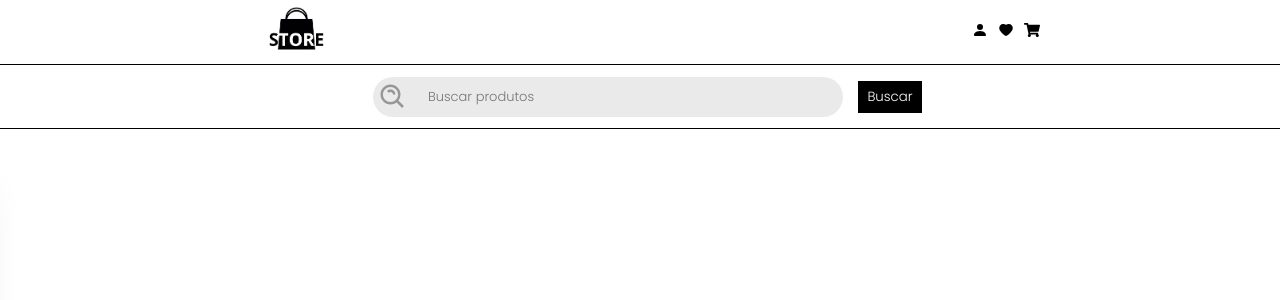
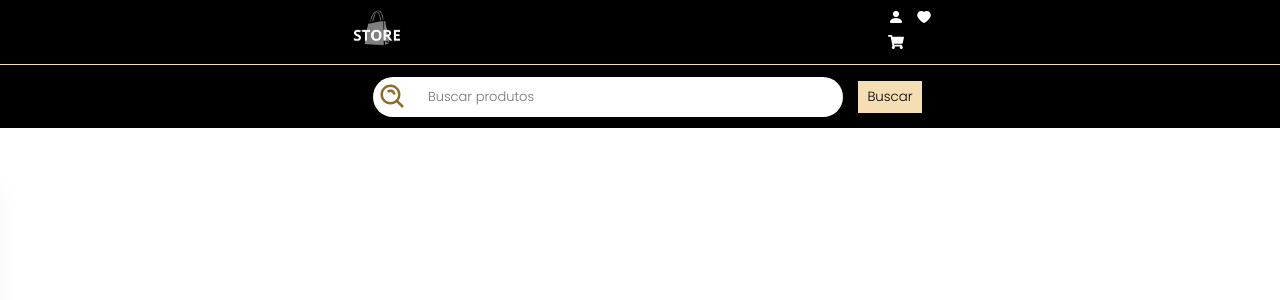
Before and after one commit to LucasBelgamann/Store, a React (Create React App) app: page / in a window 1280 px wide. Shown: the top 300 px of the page. Built offline with nearby package versions, Linux system fonts and the light colour scheme.

Commit message:
fix: color and logo

```diff
--- a/src/components/Navbar/NavNew.css
+++ b/src/components/Navbar/NavNew.css
@@ -4,12 +4,12 @@
     width: 100%;
     flex-direction: column;
     align-items: center;
-    border-bottom: solid 1px black;
+    background-color: black;
 }
 
 .nav-logo-link {
     height: 8vh;
-    width: 70%;
+    width: 50%;
     display: flex;
     justify-content: space-around;
     align-items: center;
@@ -21,7 +21,13 @@
 
 .nav-links svg {
     cursor: pointer;
-    margin-right: 10px;
+    margin-right: 12px;
+    color: white;
+    transition: 0.5s;
+}
+
+.nav-links svg:hover {
+  color: wheat;
 }
 
 .nav-search {
@@ -29,7 +35,7 @@
     align-items: center;
     justify-content: center;
     width: 100%;
-    border-top: solid 1px black;
+    border-top: solid 1px wheat;
     height: 8vh;
 }
 
@@ -38,21 +44,21 @@
     margin: 0 20px;
     width: 460px;
     height: 30px;
-    background-color: rgb(234, 234, 234);
+    background-color: white;
     border-radius: 60px;
     transition: 0.5s;
-    box-shadow: 0 0 0 5px rgb(234, 234, 234);
+    box-shadow: 0 0 0 5px white;
     overflow: hidden;
   }
 
   .search .icon {
     position: absolute;
-    color: #989696;
+    color: rgb(145, 108, 40);
     top: 0;
     left: 0;
     width: 30px;
     height: 30px;
-    background-color: rgb(234, 234, 234);
+    background-color: white;
     border-radius: 60px;
     display: flex;
     justify-content: center;
@@ -72,7 +78,7 @@
   }
 
   .search .input input {
-    background-color: rgb(234, 234, 234);
+    background-color: white;
     position: absolute;
     top: 0;
     height: 100%;
@@ -104,8 +110,8 @@
   .btn-search {
     cursor: pointer;
     border: none;
-    background-color: black;
-    color: white;
+    background-color: wheat;
+    color: black;
     width: 5vw;
     height: 4vh;
   }
--- a/src/components/Navbar/NavNew.jsx
+++ b/src/components/Navbar/NavNew.jsx
@@ -3,7 +3,7 @@ import * as FaBeerIcon from "react-icons/fa";
 import * as BiBeerIcon from "react-icons/bi";
 import * as CgBeerIcon from "react-icons/cg";
 import * as AiBeerIcon from "react-icons/ai";
-import logo from './img/LogoStore.png';
+import logo from './img/storeLogo.png';
 import { useContext } from "react";
 import Context from "../../context/Context";
 import './NavNew.css';
--- a/src/components/Search/Searchbar/Searchbar.css
+++ b/src/components/Search/Searchbar/Searchbar.css
@@ -26,7 +26,7 @@
     font-size: 12px;
     height: 3vh;
     border: none;
-    color: white;
+    color: wheat;
     background-color: black;
     margin-right: 15px;
   }
```
Also changed, not shown: src/components/Navbar/img/storeLogo.png (added).
